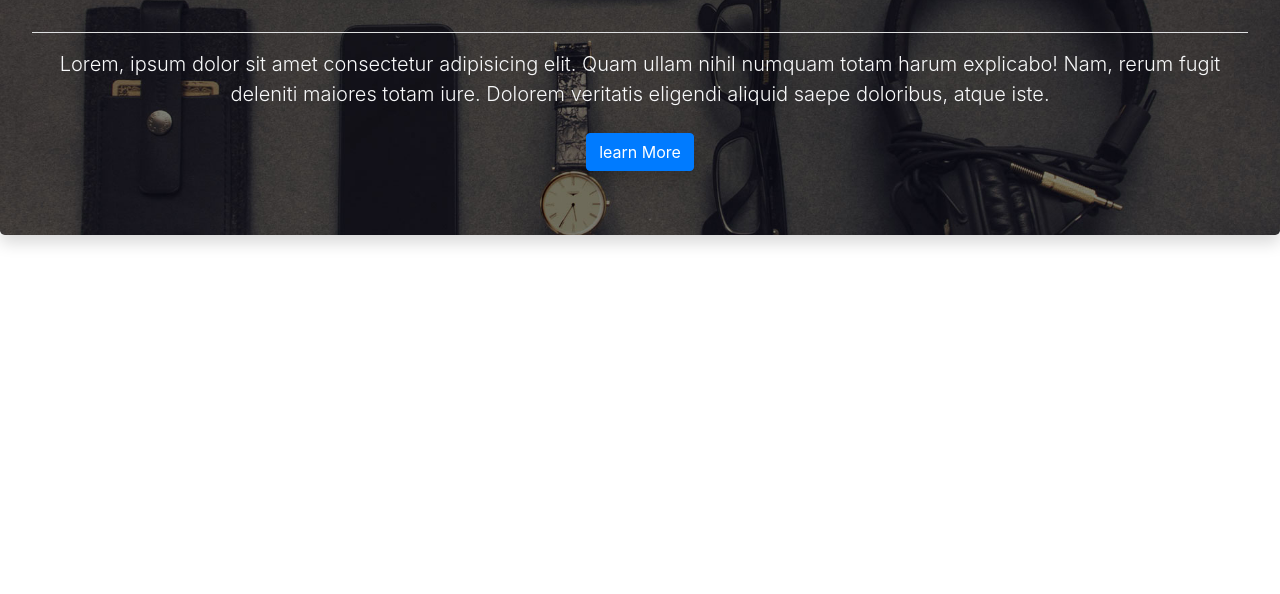
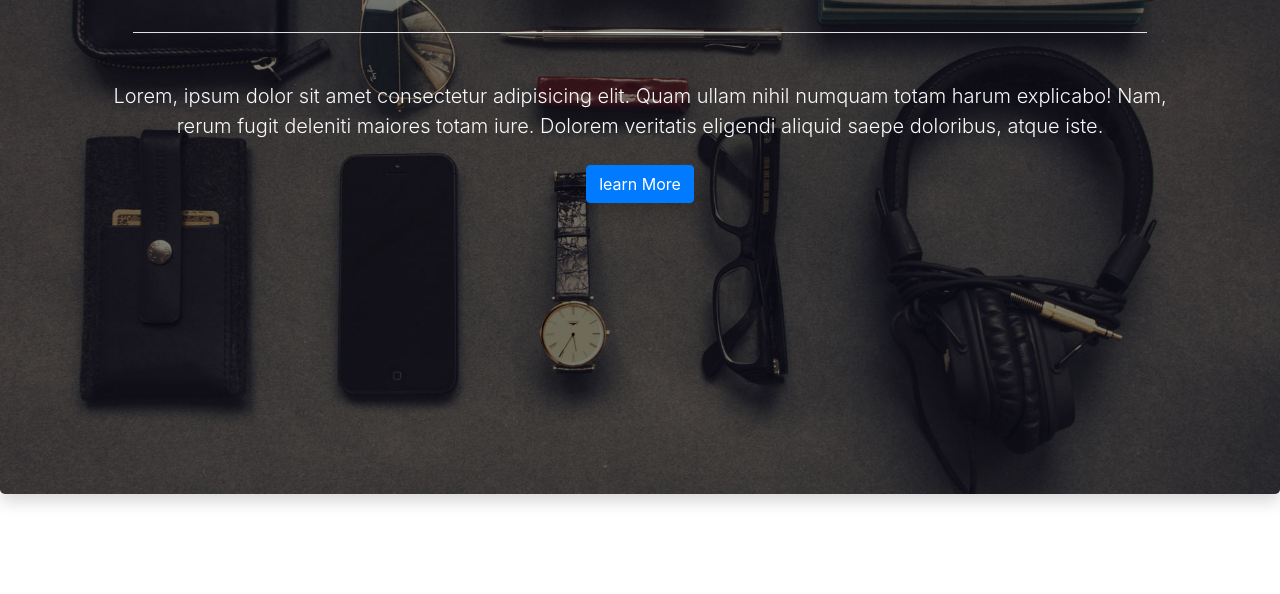
Before and after one commit to salahulbain/salahulbain.github.io, a plain HTML site: page index.html in a window 1280 px wide. Shown: the part 206-800 px from the top of the page. Drawn offline with nearby package versions, Linux system fonts and the light colour scheme.

Commit message:
mengubah jumbotron

```diff
--- a/css/style.css
+++ b/css/style.css
@@ -2,7 +2,7 @@
     position: relative;
     background: #000 url("../img/bg.jpg") center center;
     width: 100%;
-    height: 100%;
+    height: 700px;
     background-size: cover;
     overflow: hidden;
 }
--- a/index.html
+++ b/index.html
@@ -53,18 +53,19 @@
     <!-- jumbotron -->
 
     <div class="jumbotron shadow">
+        <div class="container">
             <div class="text-center">
                 <h5 class="mt-5 mb-3 text-light"><em>Welcome To My Site</em></h5>
                 <h2 class="text-info mb-5">SALAHUL BAIN</h2>
-            <hr class="bg-light ">
-            <p class="text-light lead mb-4">
+                <hr class="bg-light mx-5">
+                <p class="text-light lead mb-4 mt-5">
                     Lorem, ipsum dolor sit amet consectetur adipisicing elit. Quam ullam nihil numquam totam harum
                     explicabo! Nam, rerum fugit deleniti maiores totam iure. Dolorem veritatis eligendi aliquid saepe
                     doloribus, atque iste.
                 </p>
                 <button class="btn btn-primary shadow">learn More</button>
             </div>
-
+        </div>
     </div>
 
 
```
Lines whose indentation alone changed are shown as unchanged.
